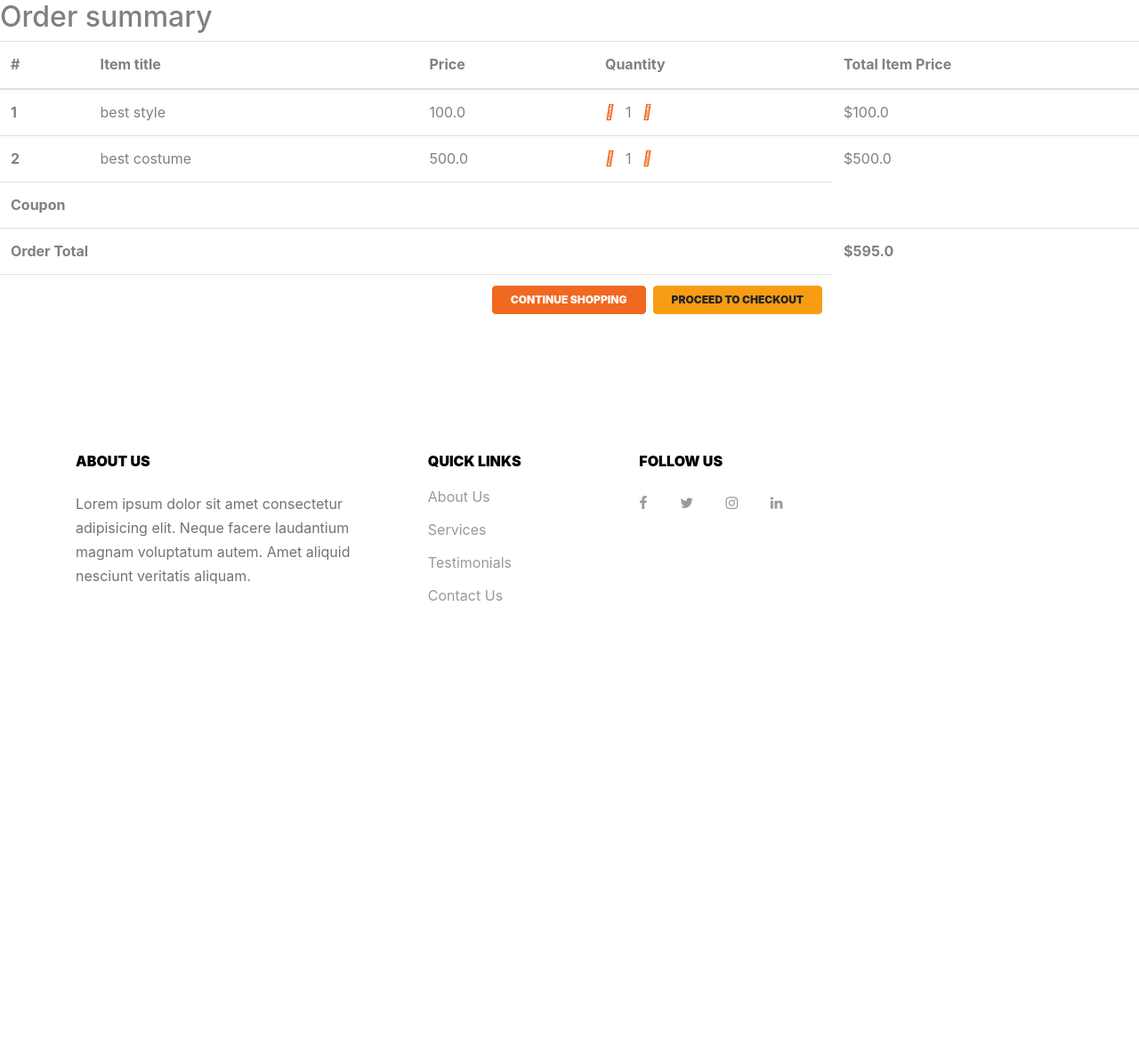
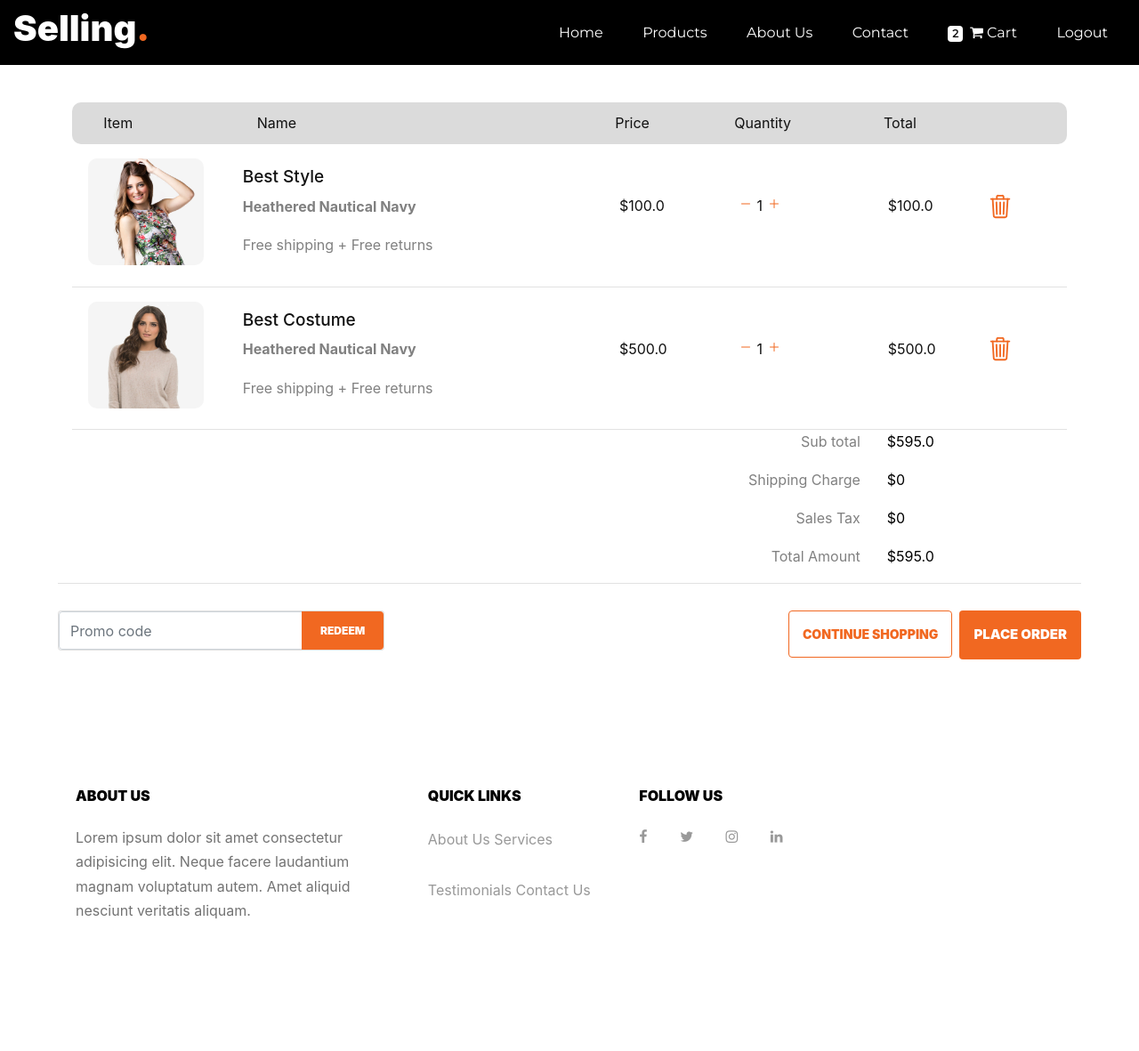
Before and after one commit to Omdaprog/django_ecommerce_store, a Django app: page /order-summary/ in a window 1280 px wide. Shown: the whole page at 89% size. Before the commit the page ends 676 px from the top, so only its background shows below. Run offline with Django 3.2, Linux system fonts and the light colour scheme; a user stored in the database is signed in; data comes from the database, SQL or seed files in the repository; both versions use the stored data as it was after the commit; some libraries are stand-ins or nearby versions; some web fonts are replaced.

Commit message:
improuve shopping cart page

```diff
--- /dev/null
+++ b/core/static/css/Shopping_cart_style.css
@@ -0,0 +1,389 @@
+
+.product-details h1{
+
+  font-size: 1.1875rem;
+  font-family: inherit;
+  margin-top: 10px;
+  padding: 0;
+  text-transform: capitalize;
+  color: #111 !important ;
+}
+
+.btn1{
+  color: white !important;
+  padding: 15px;
+  background-color:#f16821 ;
+  font-size: 15px;
+  margin-top: 30px;
+}
+.btn2{
+  color: #f16821 !important;
+  padding: 15px;
+  background-color:white ;
+  border: 1px solid #f16821;
+  font-size: 14px;
+  margin-top: 30px;
+}
+
+input,
+button {
+  border: 0 none;
+  outline: 0 none;
+}
+
+button {
+  background-color: #666;
+  color: #fff;
+}
+
+button:hover,
+button:focus {
+  background-color: #555;
+}
+
+img,
+.basket-module,
+.basket-labels,
+.basket-product {
+  width: 100%;
+}
+
+
+.basket,
+.basket-module,
+.basket-labels,
+.item,
+.name,
+.price,
+.quantity,
+.subtotal,
+.basket-product,
+.product-image,
+.product-details {
+  float: left;
+}
+
+
+
+.hide {
+  display: none;
+}
+
+main {
+  clear: both;
+  font-size: 1rem;
+  margin: 0 auto;
+  overflow: hidden;
+  padding: 1rem 0;
+  width: 1150px;
+}
+
+.padding{
+    color: #111 !important;
+    padding-top: 40px !important;
+}
+
+.basket,
+aside {
+  padding: 0 1rem;
+  -webkit-box-sizing: border-box;
+  -moz-box-sizing: border-box;
+  box-sizing: border-box;
+}
+
+.basket {
+  width: 100%;
+}
+
+.basket-module {
+  color: #111;
+}
+
+label {
+  display: block;
+  margin-bottom: 0.3125rem;
+}
+
+.promo-code-field {
+  border: 1px solid #ccc;
+  padding: 0.5rem;
+  text-transform: uppercase;
+  transition: all 0.2s linear;
+  width: 48%;
+  -webkit-box-shadow: inset 0 1px 1px rgba(0, 0, 0, .075);
+  -moz-box-shadow: inset 0 1px 1px rgba(0, 0, 0, .075);
+  -o-box-shadow: inset 0 1px 1px rgba(0, 0, 0, .075);
+  box-shadow: inset 0 1px 1px rgba(0, 0, 0, .075);
+}
+
+.promo-code-field:hover,
+.promo-code-field:focus {
+  border: 1px solid #999;
+}
+
+.promo-code-cta {
+  border-radius: 4px;
+  font-size: 0.625rem;
+  margin-left: 0.625rem;
+  padding: 0.6875rem 1.25rem 0.625rem;
+}
+
+.basket-labels {
+  background-color: rgb(219, 219, 219);
+  border-radius: 10px;
+  margin-top: 1.625rem;
+}
+
+ul {
+  list-style: none;
+  margin: 0;
+  padding: 0;
+}
+
+li {
+  color: #111;
+  display: inline-block;
+  padding: 0.625rem 0;
+}
+
+
+
+.item {
+  width: 15%;
+}
+.name {
+  width: 36%;
+}
+
+.price{
+  width: 12%;
+}
+.quantity,
+.subtotal {
+  width: 15%;
+}
+
+
+
+.remove {
+  width: auto;
+  position: absolute;
+  right: 60px;
+  bottom: 60px;
+  font-size: 30px;
+  color: white !important;
+
+}
+
+
+
+.item-heading {
+  padding-left: 2.2rem;
+  -webkit-box-sizing: border-box;
+  -moz-box-sizing: border-box;
+  box-sizing: border-box;
+  margin-right: 40px;
+}
+
+.basket-product {
+  border-bottom: 0.5px solid rgb(226, 226, 226);
+  padding: 1rem 0;
+  position: relative;
+}
+
+.product-image {
+  width: 35%;
+}
+
+.product-details {
+  width: 40%;
+}
+
+.product-frame {
+  margin-left: 1.1rem;
+  border-radius: 10px;
+}
+
+.product-details {
+  padding: 0 1.5rem;
+  -webkit-box-sizing: border-box;
+  -moz-box-sizing: border-box;
+  box-sizing: border-box;
+}
+
+.quantity-field {
+  background-color: #ccc;
+  border: 1px solid #aaa;
+  border-radius: 4px;
+  font-size: 0.625rem;
+  padding: 2px;
+  width: 3.75rem;
+}
+
+aside {
+  float: right;
+  position: relative;
+  width: 30%;
+}
+
+.summary {
+  background-color: #eee;
+  border: 1px solid #aaa;
+  padding: 1rem;
+  position: fixed;
+  width: 250px;
+  -webkit-box-sizing: border-box;
+  -moz-box-sizing: border-box;
+  box-sizing: border-box;
+}
+
+.summary-total-items {
+  color: #666;
+  font-size: 0.875rem;
+  text-align: center;
+}
+
+.summary-subtotal,
+.summary-total {
+  border-top: 1px solid #ccc;
+  border-bottom: 1px solid #ccc;
+  clear: both;
+  margin: 1rem 0;
+  overflow: hidden;
+  padding: 0.5rem 0;
+}
+
+.subtotal-title,
+.subtotal-value,
+.total-title,
+.total-value,
+.promo-title,
+.promo-value {
+  color: #111;
+  float: left;
+  width: 50%;
+}
+
+.summary-promo {
+  -webkit-transition: all .3s ease;
+  -moz-transition: all .3s ease;
+  -o-transition: all .3s ease;
+  transition: all .3s ease;
+}
+
+.promo-title {
+  float: left;
+  width: 70%;
+}
+
+.promo-value {
+  color: #8B0000;
+  float: left;
+  text-align: right;
+  width: 30%;
+}
+
+.summary-delivery {
+  padding-bottom: 3rem;
+}
+
+.subtotal-value,
+.total-value {
+  text-align: right;
+}
+
+.total-title {
+  font-weight: bold;
+  text-transform: uppercase;
+}
+
+.summary-checkout {
+  display: block;
+}
+
+.checkout-cta {
+  display: block;
+  float: none;
+  font-size: 0.75rem;
+  text-align: center;
+  text-transform: uppercase;
+  padding: 0.625rem 0;
+  width: 100%;
+}
+
+.summary-delivery-selection {
+  background-color: #ccc;
+  border: 1px solid #aaa;
+  border-radius: 4px;
+  display: block;
+  font-size: 0.625rem;
+  height: 34px;
+  width: 100%;
+}
+
+@media screen and (max-width: 640px) {
+  aside,
+  .basket,
+  .summary,
+  .item,
+  .remove {
+    width: 100%;
+  }
+  .basket-labels {
+    display: none;
+  }
+  .basket-module {
+    margin-bottom: 1rem;
+  }
+  .item {
+    margin-bottom: 1rem;
+  }
+  .product-image {
+    width: 40%;
+  }
+  .product-details {
+    width: 60%;
+  }
+  .price,
+  .subtotal {
+    width: 33%;
+  }
+  .quantity {
+    text-align: center;
+    width: 34%;
+  }
+  .quantity-field {
+    float: none;
+  }
+  .remove {
+    bottom: 0;
+    text-align: left;
+    margin-top: 0.75rem;
+    position: relative;
+  }
+  .remove button {
+    padding: 0;
+  }
+  .summary {
+    margin-top: 1.25rem;
+    position: relative;
+  }
+}
+
+@media screen and (min-width: 641px) and (max-width: 960px) {
+  aside {
+    padding: 0 1rem 0 0;
+  }
+  .summary {
+    width: 28%;
+  }
+}
+
+@media screen and (max-width: 960px) {
+  main {
+    width: 100%;
+  }
+  .product-details {
+    padding: 0 1rem;
+  }
+}
--- a/core/templates/base.html
+++ b/core/templates/base.html
@@ -11,6 +11,7 @@
     {% endblock %}
     <link href="https://fonts.googleapis.com/css?family=Muli:300,400,700,900" rel="stylesheet">
     <link href="https://stackpath.bootstrapcdn.com/font-awesome/4.7.0/css/font-awesome.min.css" rel="stylesheet">
+
     <link rel="stylesheet" href="{% static 'fonts/icomoon/style.css' %}">
 
     <link rel="stylesheet" href="{% static 'css/bootstrap.min.css' %}">
@@ -27,6 +28,9 @@
     <link rel="stylesheet" href="{% static 'css/aos.css' %}">
 
     <link rel="stylesheet" href="{% static 'css/style.css' %}">
+
+
+    <link rel="stylesheet" href="{% static 'css/Shopping_cart_style.css' %}">
 
     <link href="https://fonts.googleapis.com/css2?family=Montserrat:wght@400&display=swap" rel="stylesheet">
 
@@ -69,7 +73,7 @@
     <script src="{% static 'js/jquery.easing.1.3.js' %}"></script>
     <script src="{% static 'js/aos.js' %}"></script>
     <script src="{% static 'js/jquery.fancybox.min.js' %}"></script>
-
+    <script src="https://unpkg.com/ionicons@5.0.0/dist/ionicons.js"></script>
     <script src="{% static 'js/main.js' %}"></script>
     {% block extra_scripts %}
     {% endblock extra_scripts %}
--- a/core/templates/order_summary.html
+++ b/core/templates/order_summary.html
@@ -1,70 +1,160 @@
 {% extends 'base.html' %}
+{%block title%}
+Shopping Cart
+{% endblock title %}
+{% block content %}
 
-{% block content %}
-<div class="table-responsive text-nowrap"  >
-  <h2>Order summary</h2>
-    <table class="table">
-      <thead>
-        <tr>
-          <th scope="col">#</th>
-          <th scope="col">Item title</th>
-          <th scope="col">Price</th>
-          <th scope="col">Quantity</th>
-          <th scope="col">Total Item Price</th>
+{% load static %}
+{% load cart_template_tags %}
+<nav style="background-color: black; " class="site-navbar py-2 js-sticky-header site-navbar-target fixed-top"
+  role="banner">
+  </header>
+
+  <div class="container-fluid">
+    <div class="row align-items-center">
+      <div class="col-5 col-xl-2">
+        <h1 class="mb-0 site-logo"><a href="index.html" class="text-black mb-0">Selling<span
+              class="text-primary">.</span> </a></h1>
+      </div>
+      <div class="col-2 col-md-10 d-none d-xl-block">
+        <nav class="site-navigation position-relative text-right" role="navigation">
+
+          <ul class="site-menu main-menu js-clone-nav mr-auto d-none d-lg-block">
+            <li><a href="#home-section" class="nav-link">Home</a></li>
+            <li><a href="#products-section" class="nav-link">Products</a></li>
+            <li><a href="#about-section" class="nav-link">About Us</a></li>
+            <li><a href="#contact-section" class="nav-link">Contact</a></li>
+            {% if request.user.is_authenticated %}
+
+            <li><a href="{% url 'core:order-summary' %}" class="nav-link">
+                <span style="background-color: white; color: black;" class=" badge z-depth-1 mr-1">
+                  {{ request.user|cart_item_count }} </span>
+                <i class="fa fa-shopping-cart"></i>
+                <span class="clearfix d-none d-sm-inline-block"> Cart </span>
+              </a></li>
+
+            <li><a href="{% url 'account_logout' %}" class="nav-link">Logout</a></li>
+            {% else %}
+            <li><a href="{% url 'account_signup' %}" class="nav-link">SingUp</a></li>
+            <li><a href="{% url 'account_login' %}" class="nav-link ">Login</a></li>
+            {% endif %}
+          </ul>
+        </nav>
+      </div>
 
 
-        </tr>
-      </thead>
-      <tbody>
-        {% for order_item in object.items.all %}
-        <tr>
-          <th scope="row">{{ forloop.counter }}</th>
-          <td>{{ order_item.item.title }}</td>
-          <td>{{ order_item.item.price }}</td>
-          <td>
-            <a href="{% url 'core:remove_item_from_cart' order_item.item.slug %}"><i class="fas fa-minus mr-2"></i></a>
+
+
+      <div class="col-6 d-inline-block d-xl-none ml-md-0 py-3" style="position: relative; top: 3px;"><a href="#"
+          class="site-menu-toggle js-menu-toggle text-black float-right"><span class="icon-menu h3"></span></a></div>
+
+    </div>
+  </div>
+</nav>
+
+<main>
+  <div style="border-bottom: 0.5px solid rgb(226, 226, 226);" class="basket">
+
+    <div class="basket-labels">
+      <ul>
+        <li class="item item-heading">Item</li>
+        <li class="name">Name</li>
+        <li class="price">Price</li>
+        <li class="quantity">Quantity</li>
+        <li class="subtotal">Total</li>
+      </ul>
+    </div>
+    {% for order_item in object.items.all %}
+    <div class="basket-product">
+      <div class="item">
+        <div class="product-image">
+          <img src="{{ order_item.item.image.url }}" style="width: 130px !important;" height="120" alt="Placholder Image 2" class="product-frame">
+        </div>
+      </div>
+      <div class="product-details ">
+        <h1 class="product-padding">{{ order_item.item.title }}</h1>
+        <p><strong>Heathered Nautical Navy</strong></p>
+        <p>Free shipping + Free returns</p>
+      </div>
+      <div class="price padding">${{ order_item.item.price }}</div>
+      <div class="quantity padding">
+        <a  href="{% url 'core:remove_item_from_cart' order_item.item.slug %}"><ion-icon style="color: #f16821; " name="remove-outline"></ion-icon></ion-icon></a>
               {{order_item.quantity}}
-            <a href="{% url 'core:add-to-cart' order_item.item.slug %}"><i class="fas fa-plus-square ml-2"></i></a>
-          </td>
-          <td>${{ order_item.get_final_price }}
-              {%if order_item.item.discount_price%}
-              <span class="badge badge-primary" >Saving ${{ order_item.get_amount_saved }}</span>
-              {% endif %}
-              <a style="color: red;" href="{% url 'core:remove-from-cart' order_item.item.slug %}"><i class="fas fa-trash-alt float-right"></i></a>
+        <a href="{% url 'core:add-to-cart' order_item.item.slug %}"><ion-icon style="color: #f16821;" name="add-outline"></ion-icon></i></a>
+      </div>
+      <div class="subtotal padding">
+        ${{ order_item.get_final_price }}
+        {%if order_item.item.discount_price%}
+        <span class="badge badge-primary">Saving ${{ order_item.get_amount_saved }}</span>
+        {% endif %}
+      </div>
+      <div class="remove">
+        <a href="{% url 'core:remove-from-cart' order_item.item.slug %}"><ion-icon name="trash-outline"></ion-icon></a>
+      </div>
 
-          </td>
-        </tr>
-        {% empty %}
-        <tr>
-          <td colspan="5" >Your cart is empty</td>
-        </tr>
-        <tr>
-          <td colspan="5" >
-            <a href="/" class="btn btn-primary float-right">Continue shopping</a>
-          </td>
-        </tr>
-        {% endfor %}
-        {% if object.coupon %}
-        <tr>
-          <td colspan="4" ><b>Coupon</b></td>
-          <!-- <td><b>${{ object.coupon.amount }}</b></td> -->
-        </tr>
-        {% endif %}
-        {% if object.get_total %}
-        <tr>
-          <td colspan="4" ><b>Order Total</b></td>
-          <td><b>${{ object.get_total }}</b></td>
-        </tr>
-        {% endif %}
-        <tr>
-          <td colspan="4" >
-            <a href="{% url 'core:checkout' %}" class="btn btn-warning float-right ml-2">Proceed to checkout</a>
-            <a href="/" class="btn btn-primary float-right">Continue shopping</a>
-          </td>
-        </tr>
+    </div>
+    {% endfor %}
+    <div style="margin-right: 16%;" class="float-right ">
+      <div class="row">
+        <div class="col-9">
+          <p style="text-align: right;">Sub total</p>
+        </div>
+        <div class="col-1">
+          <span style="color: black; text-align: left;">{% if object.get_total %}
+            ${{ object.get_total }}
+            {% else %}
+            $0
+            {% endif %}</span>
+        </div>
+      </div>
+      <div class="row">
+        <div class="col-9">
+          <p style="text-align: right;">Shipping Charge</p>
+        </div>
+        <div class="col-1">
+          <span style="color: black;">$0</span>
+        </div>
+      </div>
+      <div class="row">
+        <div class="col-9">
+          <p style="text-align: right;">Sales Tax</p>
+        </div>
+        <div class="col-1">
+          <span style="color: black;">$0</span>
+        </div>
+      </div>
+      <div class="row">
+        <div class="col-9">
+          <p style="text-align: right;">Total Amount</p>
+        </div>
+        <div class="col-1">
+          <span style="color: black;">{% if object.get_total %}
+            ${{ object.get_total }}
+            {% else %}
+            $0
+            {% endif %}</span>
+        </div>
+      </div>
+    </div>
+  </div>
+  <a  href="{% url 'core:checkout' %}" class="btn1 btn float-right ml-2">PLACE ORDER</a>
+  <a  href="{% url 'core:home' %}" class="btn2 btn float-right ml-2">CONTINUE SHOPPING</a>
+  {% if DISPLAY_COUPON_FORM %}
+  <form style="margin-top: 30px;" class="card float-left" action="{% url 'core:add-coupon' %}" method="POST">
+    {% csrf_token %}
+    <div class="input-group">
+      <!-- <input type="text" class="form-control" placeholder="Promo code" aria-label="Recipient's username"
+                  aria-describedby="basic-addon2"> -->
+      {{ couponform.code }}
+      <div class="input-group-append">
+        <button style="background-color: #f16821;" class=" btn  btn-md waves-effect m-0" type="submit">Redeem</button>
+      </div>
+    </div>
+  </form>
+  {% endif %}
+</main>
+{% endblock %}
 
-      </tbody>
-    </table>
+{% block extra_scripts %}
 
-  </div>
-{% endblock %}
+{% endblock extra_scripts %}
--- a/core/views.py
+++ b/core/views.py
@@ -37,7 +37,7 @@ class CheckoutView(View):
             'form': form ,
             'order':order,
             'couponform':CouponForm(),
-            'DISPLAY_COUPON_FORM': True
+            'DISPLAY_COUPON_FORM': False
             }
             shippin_address_qd = Adress.objects.filter(
                 user=self.request.user,
@@ -291,9 +291,12 @@ class HomeView(ListView):
 class OrderSummaryView(LoginRequiredMixin, View):
     def get(self, *args, **kwargs):
         try:
+            form = CouponForm()
             order = Order.objects.get(user=self.request.user, ordered=False)
             context = {
-                'object': order
+                'object': order,
+                'couponform':form,
+                'DISPLAY_COUPON_FORM': True
             }
             return render(self.request, 'order_summary.html', context)
         except ObjectDoesNotExist:
```
Also changed, not shown: core/static/js/Shopping_cart.js (added, +124 -0 lines), core/static/images/add.svg (added), db.sqlite3.
